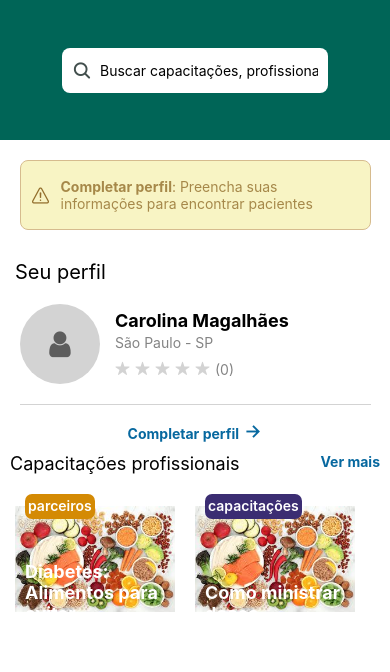
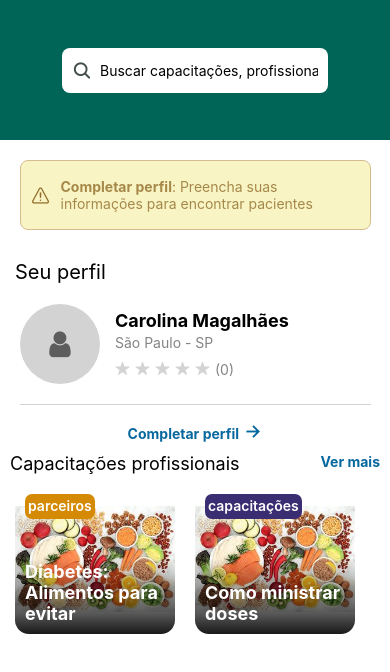
Before and after one commit to Heliandro1/aderitocaxala_seuperfil1, a React Native app: screen / in a window 390 px wide. Shown: the top 672 px of the page. Built offline with nearby package versions, Linux system fonts and the light colour scheme.

Commit message:
ending the project

```diff
--- a/src/components/highlights-card/index.jsx
+++ b/src/components/highlights-card/index.jsx
@@ -22,7 +22,7 @@ export default function HighLightsCard({ title, subTitle, backImageUrl }) {
       </View>
       <LinearGradient
         style={styles.gradient}
-        colors={["transparent", "rgba(0, 0, 0, 0.2)", "rgba(0, 0, 0, 0.95)"]}
+        colors={["transparent", "rgba(0, 0, 0, 0)", "rgba(0, 0, 0, 0.9)"]}
       />
     </TouchableOpacity>
   );
--- a/src/components/highlights-card/styles/index.js
+++ b/src/components/highlights-card/styles/index.js
@@ -8,6 +8,7 @@ const styles = StyleSheet.create({
     marginTop: 0,
   },
   informationContainer: {
+    zIndex: 1,
     height: "100%",
     width: "100%",
     display: "flex",
@@ -23,13 +24,14 @@ const styles = StyleSheet.create({
     borderRadius: 10,
   },
   titleContainer(sub) {
+    /** Função utilizada para selecionar a cor do fundo consoante o titulo que vair ser passado */
     const container = {
       height: 25,
       borderRadius: 7,
       padding: 3,
     };
-    if(sub === 'parceiros') container.backgroundColor = '#D48A04'
-    else container.backgroundColor = '#3B2D72'
+    if (sub === "parceiros") container.backgroundColor = "#D48A04";
+    else container.backgroundColor = "#3B2D72";
     return container;
   },
   title: {
@@ -42,17 +44,16 @@ const styles = StyleSheet.create({
     fontSize: 18,
     color: "#FFFF",
   },
-  //   gradient: {
-  //     position: "absolute",
-  //     top: 0,
-  //     left: 0,
-  //     right: 0,
-  //     bottom: 0,
-  //     height: "100%",
-  //     borderRadius: 14,
-  //     zIndex: 1,
-  //     backgroundColor: "transparent",
-  //   },
+  gradient: {
+    position: "absolute",
+    top: 0,
+    left: 0,
+    right: 0,
+    bottom: 0,
+    height: "100%",
+    borderRadius: 14,
+    backgroundColor: "transparent",
+  },
 });
 
 export default styles;
```
